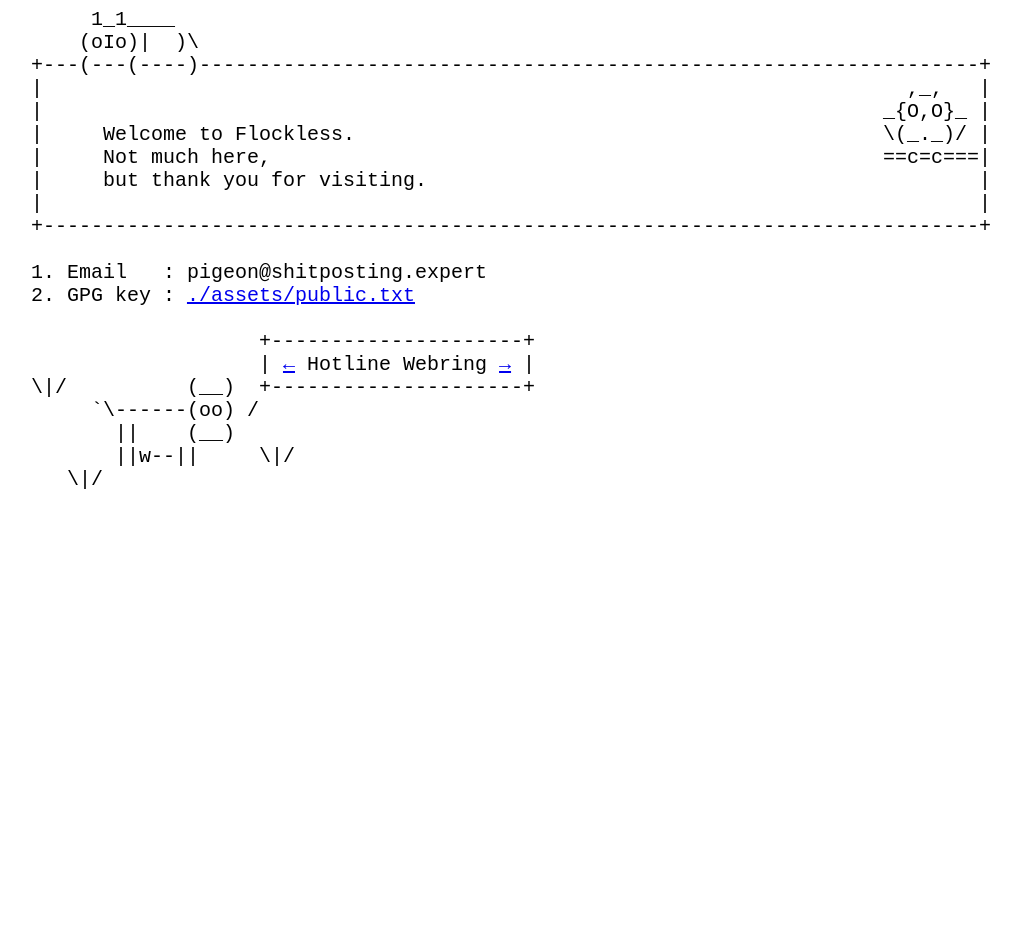
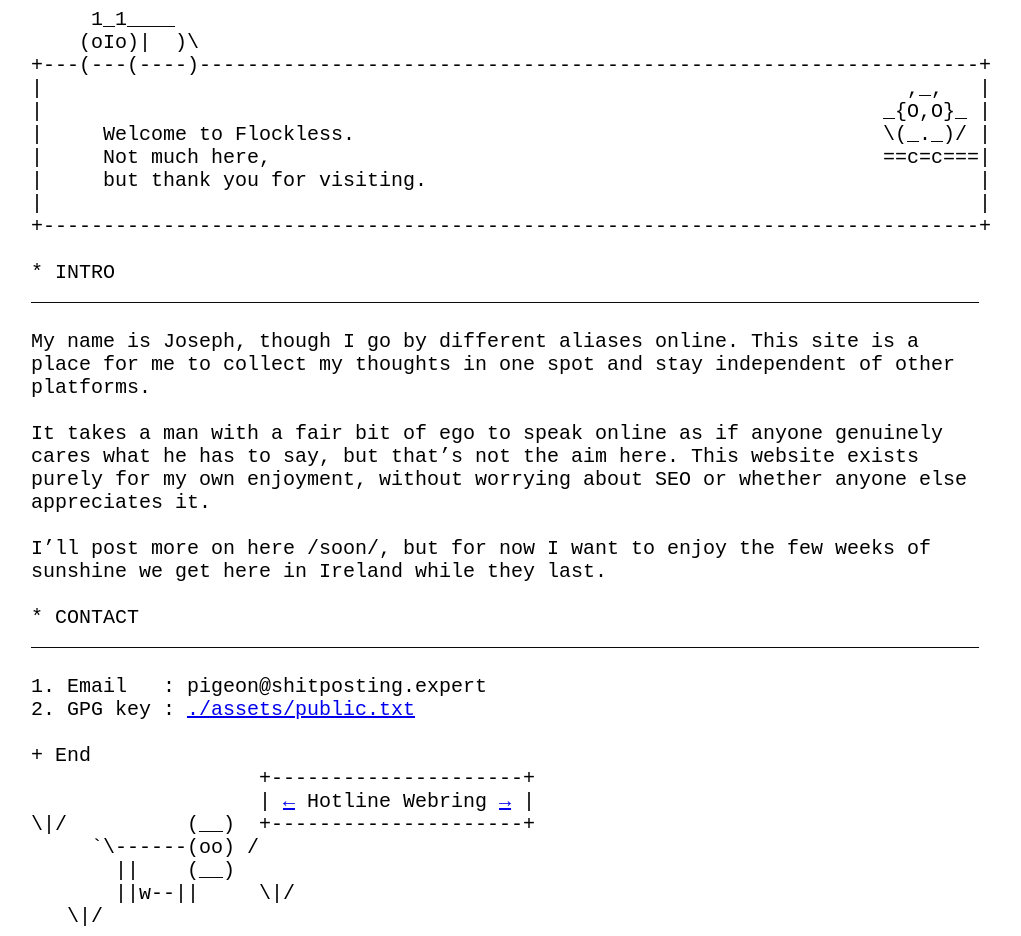
Before and after one commit to cumdroplet/cumdroplet.github.io, a plain HTML site: page index.html in a window 1280 px wide. Shown: the whole page, without its empty margins (129-1150 px from the left). Before the commit the page ends 800 px from the top, so only its background shows below. Drawn offline with Linux system fonts and the light colour scheme.

Commit message:
add intro

```diff
--- a/index.html
+++ b/index.html
@@ -22,9 +22,28 @@
 |                                                                              |
 +------------------------------------------------------------------------------+
 
+* INTRO
+_______________________________________________________________________________
+
+My name is Joseph, though I go by different aliases online. This site is a
+place for me to collect my thoughts in one spot and stay independent of other
+platforms.
+
+It takes a man with a fair bit of ego to speak online as if anyone genuinely
+cares what he has to say, but that’s not the aim here. This website exists
+purely for my own enjoyment, without worrying about SEO or whether anyone else
+appreciates it.
+
+I’ll post more on here /soon/, but for now I want to enjoy the few weeks of
+sunshine we get here in Ireland while they last.
+
+* CONTACT
+_______________________________________________________________________________
+
 1. Email   : pigeon@shitposting.expert
 2. GPG key : <a href="./assets/public.txt">./assets/public.txt</a>
 
++ End
                    +---------------------+
                    | <a href="https://hotlinewebring.club/pigeon/previous">←</a> Hotline Webring <a href="https://hotlinewebring.club/pigeon/next">→</a> |
 \|/          (__)  +---------------------+
```
